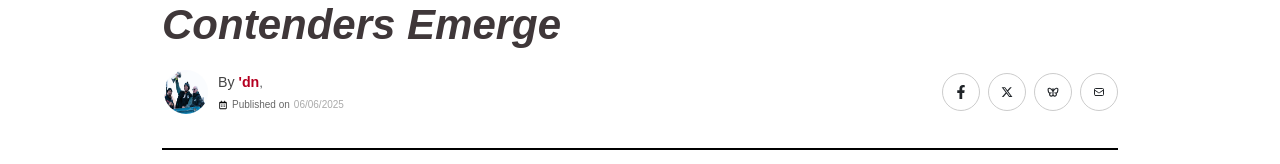
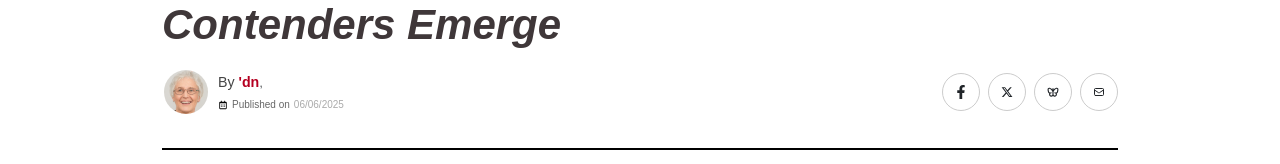
Before and after one commit to midhuna-21/houstonchroniclewebsite, a Next.js app: page /details/2025-nfl-post-minicamp-power-rankings-pft-analysis in a window 1280 px wide. Shown: the part 339-503 px from the top of the page. Built offline with nearby package versions, Linux system fonts and the light colour scheme.

Commit message:
detail page modified01

```diff
--- a/public/data/authour.json
+++ b/public/data/authour.json
@@ -1,23 +1,9 @@
-[
+
     {
-    "date": "July 10, 2025",
+    "date": "July 05, 2025",
     "name": "Jane Doe",
     "role": "Senior Writer",
-    "bio": "Jane has been covering politics and social issues for over a decade...",
-   "image": "/images/brazil-supreme-court-social-media-liability-user-content.webp"
-  },
-  {
-    "date": "July 10, 2025",
-    "name": "Jane Doe",
-    "role": "Senior Writer",
-    "bio": "Jane has been covering politics and social issues for over a decade...",
-     "image": "/images/brazil-supreme-court-social-media-liability-user-content.webp"
-  },
-  {
-    "date": "July 10, 2025",
-    "name": "Jane Doe",
-    "role": "Senior Writer",
-    "bio": "Jane has been covering politics and social issues for over a decade...",
-  "image": "/images/brazil-supreme-court-social-media-liability-user-content.webp"
+"bio": "Jane Doe is a Senior Writer who has covered politics and social issues for over a decade with insight and integrity."
+,
+   "image": "/images/jane-doe-author.webp"
   }
-]
--- a/src/app/details/[slug]/page.tsx
+++ b/src/app/details/[slug]/page.tsx
@@ -33,7 +33,7 @@ export default async function DetailPage({ params }: PageProps) {
           category={article.category}
           title={article.title}
           date={article.date}
-          image={article.image}
+          image={AuthorData.image}
         />
 
         <DetailFirstSection
@@ -45,13 +45,13 @@ export default async function DetailPage({ params }: PageProps) {
         <div className="row mt-4">
           <div className="col-md-8  ">
             <SingleParagraph text={article.description} />
-            <AuthorInfo
-              date={AuthorData[0].date}
-              name={AuthorData[0].name}
-              role={AuthorData[0].role}
-              bio={AuthorData[0].bio}
-              image={AuthorData[0].image}
-            />
+            {/* <AuthorInfo
+              date={AuthorData.date}
+              name={AuthorData.name}
+              role={AuthorData.role}
+              bio={AuthorData.bio}
+              image={AuthorData.image}
+            /> */}
           </div>
 
           <div className="col-md-4">
--- a/src/components/SingleParagraph.tsx
+++ b/src/components/SingleParagraph.tsx
@@ -29,7 +29,7 @@ const SingleParagraph: React.FC<SingleParagraphProps> = ({ text }) => {
             fontFamily: "'Mullish', Verdana, sans-serif",
             fontWeight: 400,
             marginBottom: '1cm',
-            padding: index === 2 ? '12px 16px' : '0', // padding only for the third paragraph
+            padding: index === 2 ? '12px 16px' : '0',
             borderLeft: index === 2 ? '4px solid #B50021' : undefined,
             backgroundColor: index === 2 ? '#fdf1f2' : undefined,
             borderRadius: index === 2 ? '6px' : undefined,
```
Also changed, not shown: public/images/jane-doe-author.webp (added).
